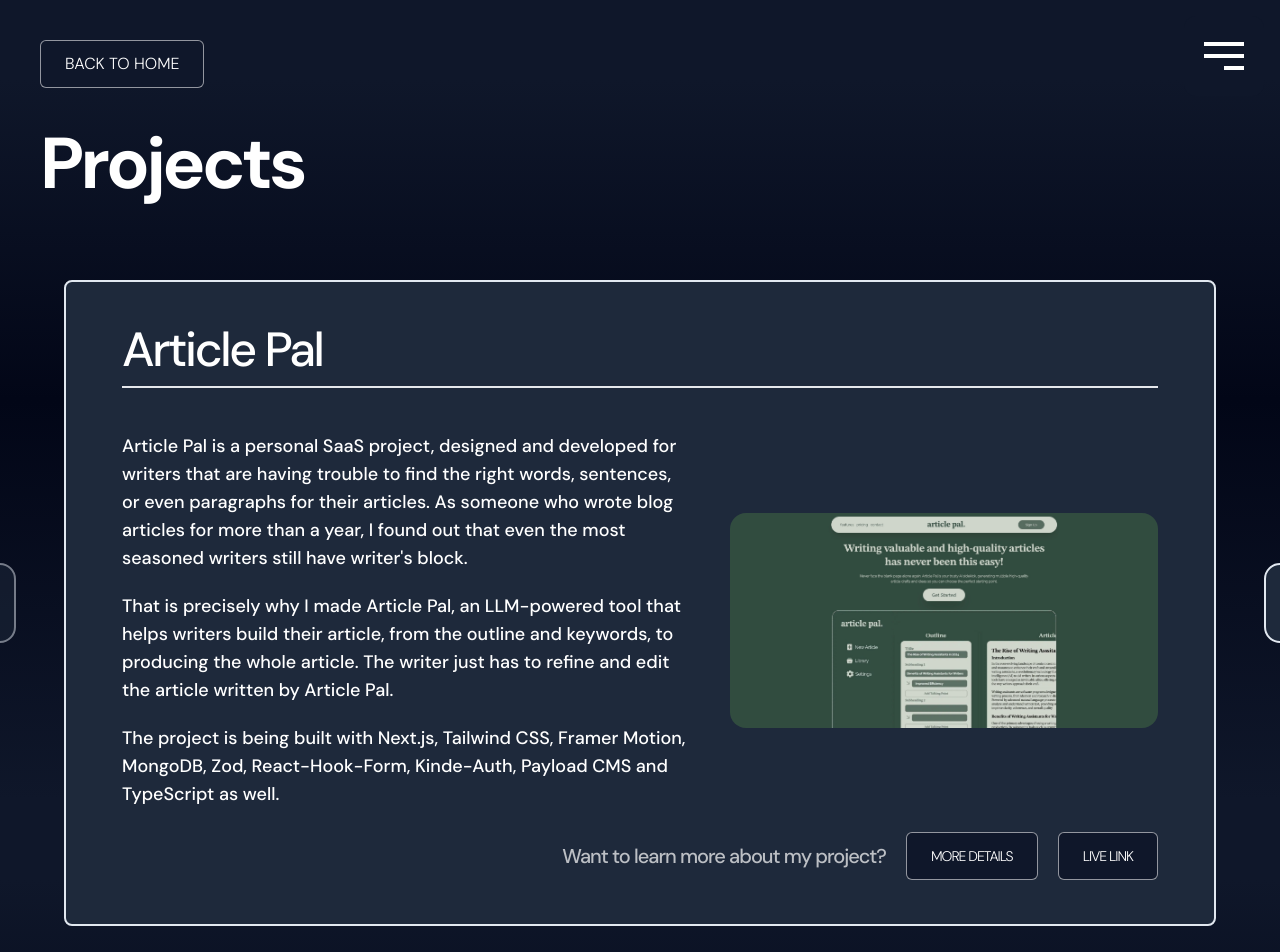
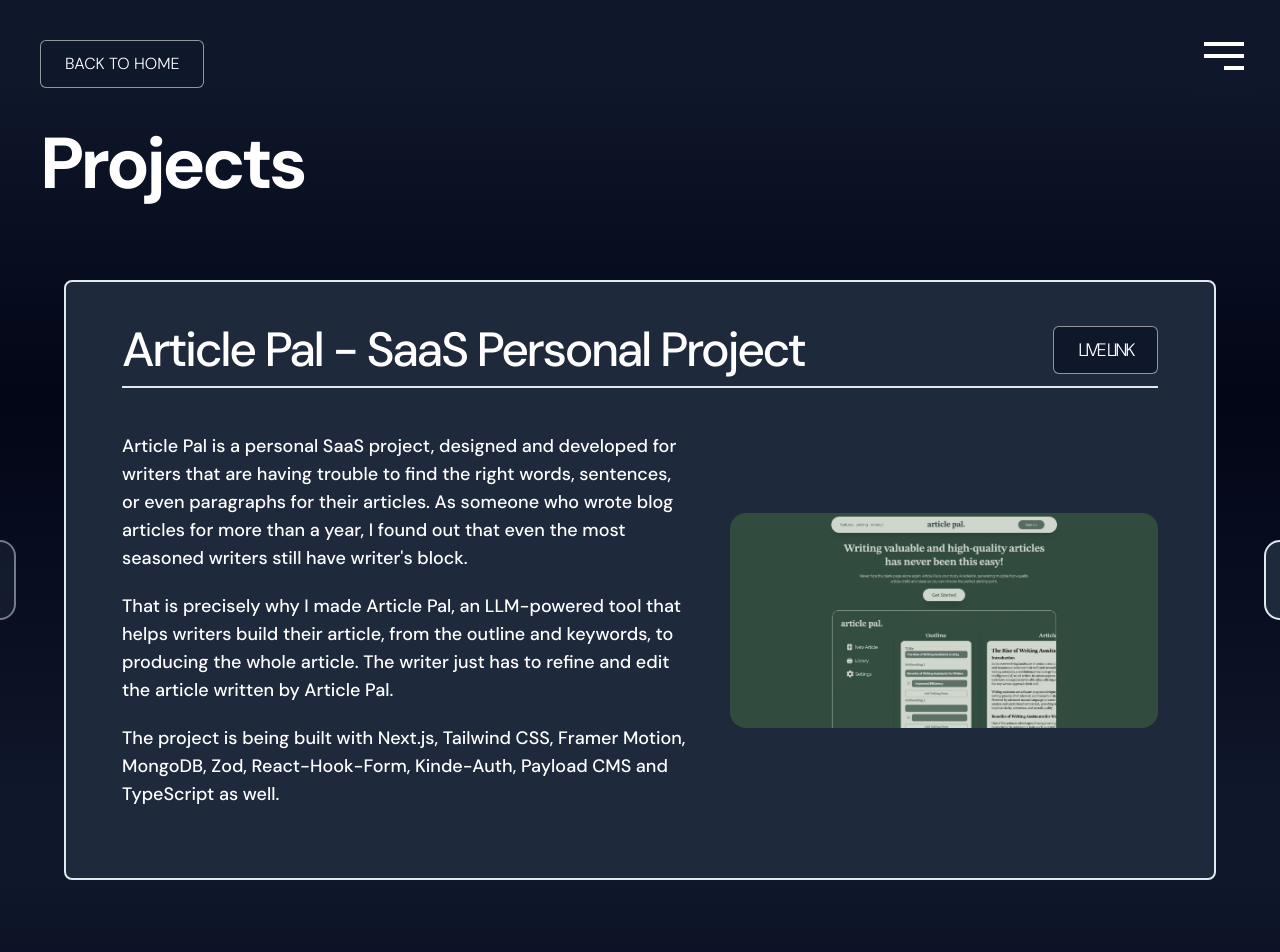
Before and after one commit to ethancreates/ethancreates-portfolio, a Next.js app: page /projects in a window 1280 px wide. Shown: the top 952 px of the page. Built offline with nearby package versions, Linux system fonts and the light colour scheme.

Commit message:
reworked dotted-button to less interaction for clearer UX, reworked projects card as well with better layout and to ensure unifromity in height and overall layout

```diff
--- a/src/app/projects/page.tsx
+++ b/src/app/projects/page.tsx
@@ -39,9 +39,20 @@
         <Carousel className="w-full h-full max-w-6xl  my-20 ">
           <CarouselContent>
             <CarouselItem>
-              <Card className="bg-slate-800  border-2 px-8 py-5">
+              <Card className="bg-slate-800  border-2 px-8 py-5 md:h-[600px]">
                 <CardHeader className="text-white tracking-tighter text-5xl flex flex-col">
-                  <h2 className="border-b-2  pb-3">Article Pal</h2>
+                  <div className="flex justify-between border-b-2 pb-3">
+                    <h2>Article Pal - SaaS Personal Project</h2>
+                    <DottedButton className="text-lg">
+                      <Link
+                        href="https://article-pal.vercel.app"
+                        target="_blank"
+                        className=""
+                      >
+                        Live Link
+                      </Link>
+                    </DottedButton>
+                  </div>
                 </CardHeader>
                 <CardContent className="flex md:flex-row flex-col items-center mt-5 space-x-10">
                   {/* Text */}
@@ -76,29 +87,23 @@
                     />
                   </div>
                 </CardContent>
-                <CardFooter className="text-white/70 flex flex-col md:flex-row md:space-y-0 space-y-5 items-center tracking-tighter text-xl justify-end">
-                  Want to learn more about my project?
-                  <DottedButton className="bg-slate-800 text-sm ml-5">
-                    <Link href="#">More Details</Link>
-                  </DottedButton>
-                  <DottedButton className="text-sm ml-5">
-                    <Link
-                      href="https://article-pal.vercel.app"
-                      target="_blank"
-                      className=""
-                    >
-                      Live Link
-                    </Link>
-                  </DottedButton>
-                </CardFooter>
               </Card>
             </CarouselItem>
             <CarouselItem>
-              <Card className="bg-slate-800 border-b border-2 px-8 py-5">
+              <Card className="bg-slate-800 border-b md:h-[600px] border-2 px-8 py-5">
                 <CardHeader className="text-white tracking-tighter text-5xl flex flex-col">
-                  <h2 className="border-b-2 pb-3">
-                    Lauren Demi&apos;s UI/UX Designer Portfolio
-                  </h2>
+                  <div className="flex justify-between border-b-2 pb-3">
+                    <h2>Lauren Demi&apos;s UI/UX Designer - Portfolio</h2>
+                    <DottedButton className="text-lg">
+                      <Link
+                        href="https://laurendemidesign-portfolio.vercel.app"
+                        target="_blank"
+                        className=""
+                      >
+                        Live Link
+                      </Link>
+                    </DottedButton>
+                  </div>
                 </CardHeader>
                 <CardContent className="flex md:flex-row flex-col items-center mt-5 space-x-10">
                   {/* Text */}
@@ -130,28 +135,23 @@
                     />
                   </div>
                 </CardContent>
-                <CardFooter className="text-white/70 flex flex-col md:flex-row md:space-y-0 space-y-5 items-center tracking-tighter text-xl justify-end">
-                  Want to learn more about my project?
-                  <DottedButton className="bg-slate-800 text-sm ml-5">
-                    <Link href="#">More Details</Link>
-                  </DottedButton>
-                  <DottedButton className="blur-sm text-sm ml-5 cursor-not-allowed">
-                    <Link
-                      href="#"
-                      target="_blank"
-                      aria-disabled
-                      className="cursor-not-allowed"
-                    >
-                      Live Link
-                    </Link>
-                  </DottedButton>
-                </CardFooter>
               </Card>
             </CarouselItem>
             <CarouselItem>
-              <Card className="bg-slate-800  border-2 px-8 py-5">
+              <Card className="bg-slate-800  border-2 px-8 py-5 md:h-[600px]">
                 <CardHeader className="text-white tracking-tighter text-5xl flex flex-col">
-                  <h2 className="border-b-2  pb-3">HLA Careers Philippines</h2>
+                  <div className="flex justify-between border-b-2 pb-3">
+                    <h2>HLA Careers Philippines - Job Portal</h2>
+                    <DottedButton className="text-lg">
+                      <Link
+                        href="https://hla-careers.vercel.app"
+                        target="_blank"
+                        className=""
+                      >
+                        Live Link
+                      </Link>
+                    </DottedButton>
+                  </div>
                 </CardHeader>
                 <CardContent className="flex flex-col md:flex-row items-center mt-5 space-x-10">
                   {/* Text */}
@@ -165,13 +165,17 @@
                       dashboard to optimize user experience.
                     </p>
                     <p className="text-lg text-white">
-                      However, this is project is currently on hold by the
-                      company due to internal affairs, and I am to standby for
-                      further instructions.
+                      However, this project is currently on hold by the company
+                      due to internal affairs. The project was stopped around
+                      front-end and UI/UX Design phase. That said, I took the
+                      initiative to at least put the project in a functioning
+                      state where an authorized or registered user can post a
+                      job, and an admin can accept or reject the job listing.
                     </p>
                     <p className="text-lg text-white">
                       The project is built with Next.js, Tailwind CSS, Framer
-                      Motion, ResendAPI and TypeScript as well.
+                      Motion, Vercel Postgres, Vercel Blob, and TypeScript as
+                      well.
                     </p>
                   </div>
                   {/* Image */}
@@ -183,17 +187,6 @@
                     />
                   </div>
                 </CardContent>
-                <CardFooter className="text-white/70 flex flex-col md:flex-row space-y-5 md:space-y-0 items-center tracking-tighter text-xl justify-end">
-                  Want to learn more about my project?
-                  <DottedButton className="bg-slate-800 text-sm ml-5">
-                    <Link href="#">More Details</Link>
-                  </DottedButton>
-                  <DottedButton className="text-sm ml-5 ">
-                    <Link href="https://hla-careers.vercel.app" target="_blank">
-                      Live Link
-                    </Link>
-                  </DottedButton>
-                </CardFooter>
               </Card>
             </CarouselItem>
           </CarouselContent>
--- a/src/components/ui/dotted-button.tsx
+++ b/src/components/ui/dotted-button.tsx
@@ -11,7 +11,7 @@
     <button
       className={cn(
         className,
-        "rounded-md border border-white/55 bg-slate-900 px-6 font-light uppercase h-12  text-white transition-all duration-300  hover:translate-y-[10px] hover:rounded-2xl  active:translate-x-[0px] active:translate-y-[0px] active:rounded-full active:shadow-none"
+        "rounded-md border border-white/55 bg-slate-900 px-6 font-light uppercase h-12  text-white transition-all duration-300  hover:translate-y-[-5px] hover:rounded-2xl  active:translate-x-[0px] active:translate-y-[0px] active:rounded-full active:shadow-none",
       )}
     >
       {children}
```
